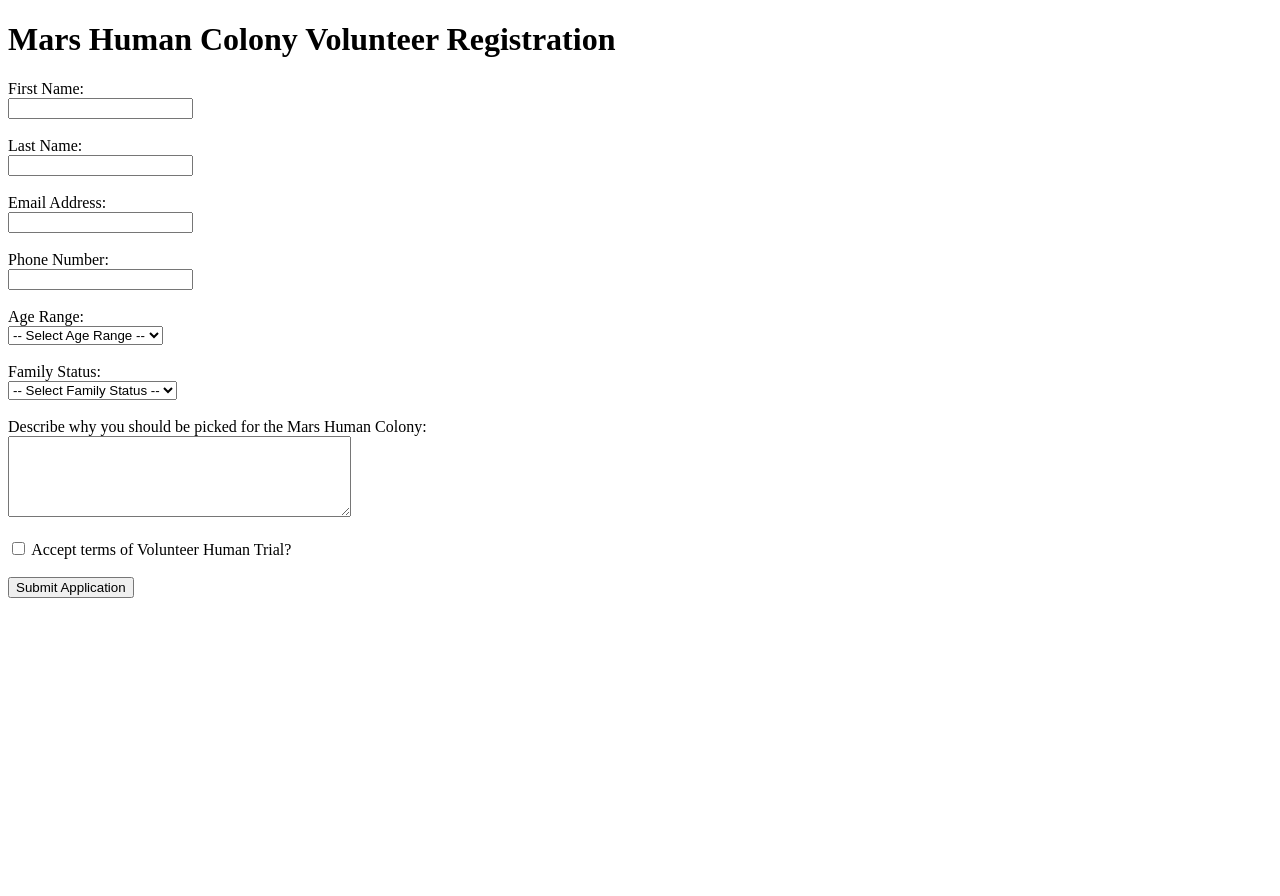
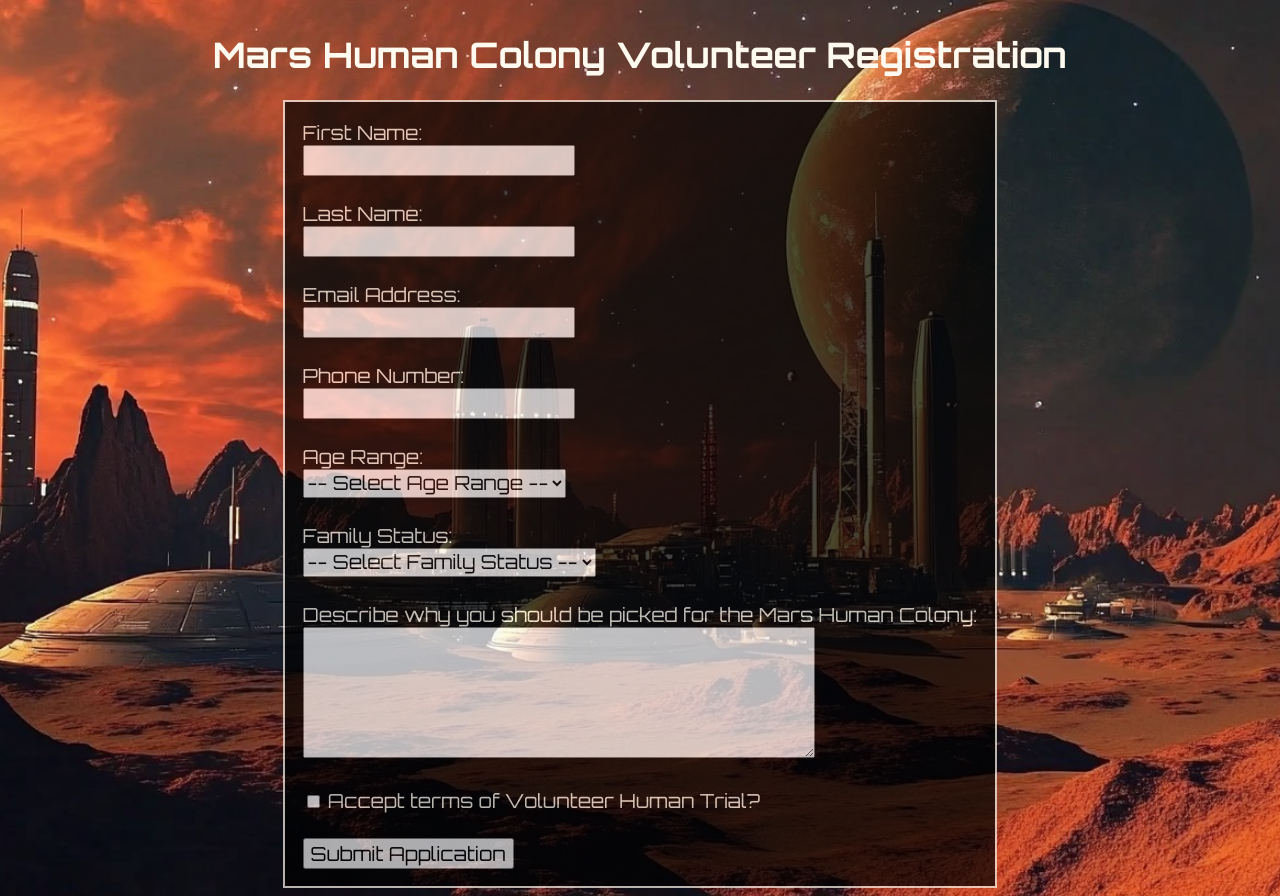
Before and after one commit to code-by-shannon/COSW30, a PHP site: page / in a window 1280 px wide. Before the commit the page ends 598 px from the top, so only its background shows below. Run offline with PHP 8.4, Linux system fonts and the light colour scheme.

Commit message:
assignment complete

```diff
--- a/mars_mission/index.php
+++ b/mars_mission/index.php
@@ -5,8 +5,10 @@
     <title>Martian Volunteers</title>
     <meta name="viewport" content="width=device-width, initial-scale=1.0">
     <link rel="stylesheet" href="styles.css">
+    <link href="https://fonts.googleapis.com/css2?family=Orbitron:wght@400;700&display=swap" rel="stylesheet">
 </head>
-<body>
+
+<body class ="index">
 
 <h1>Mars Human Colony Volunteer Registration</h1>
 
--- a/mars_mission/process_registration.php
+++ b/mars_mission/process_registration.php
@@ -4,9 +4,11 @@
     <meta charset="UTF-8">
     <meta http-equiv="X-UA-Compatible" content="IE=edge">
     <meta name="viewport" content="width=device-width, initial-scale=1.0">
+    <link rel="stylesheet" href="styles.css">
     <title>Registration Confirmation Page</title>
+    <link href="https://fonts.googleapis.com/css2?family=Orbitron:wght@400;700&display=swap" rel="stylesheet">
 </head>
-<body>
+<body class = 'trip_confirm_page'>
 
 <?php
 $first_name = $_POST['first_name'];
@@ -15,6 +17,7 @@ $email = $_POST['email'];
 $phone = $_POST['phone'];
 $age_range = $_POST['age_range'];
 $family_status = $_POST['family_status'];
+$reason = $_POST['reason'];
 
 
 // Check all inputs for data.  If any field is empty, exit program
@@ -32,6 +35,7 @@ if ($_SERVER["REQUEST_METHOD"] !== "POST"){
                 <li>Phone: <?php echo $phone?></li>
                 <li>Age Range: <?php echo $age_range?></li>
                 <li>Family Status: <?php echo $family_status?></li>
+                <li>Reason for request: <?php echo $reason?></li>
                 </ul>
 
         </div>
--- a/mars_mission/styles.css
+++ b/mars_mission/styles.css
@@ -0,0 +1,56 @@
+*{
+    font-family: 'Orbitron', sans-serif;
+    font-size: 1.1rem;
+}
+
+.index{
+    background-image: url(mars_bg.png);
+    background-repeat: no-repeat;
+    background-position: center;
+    background-size: cover;
+    background-color: rgb(149, 7, 7);
+    color:floralwhite;
+    /* form align */
+    display: flex;
+    flex-direction: column;
+    justify-content: center;
+    align-items: center;
+    min-height: 100vh;
+}
+
+.trip_confirm_page{
+    background-image: url(orbit_mars.png);
+    background-repeat: no-repeat;
+    background-position: center;
+    background-size: cover;
+    background-color: rgb(149, 7, 7);
+    color:floralwhite;
+    /* form align */
+    display: flex;
+    flex-direction: column;
+    justify-content: center;
+    align-items: center;
+    min-height: 100vh;
+}
+
+h1{
+    color:floralwhite;
+    text-shadow: 1px 1px 1px 1px black;
+    font-size: 2rem;
+}
+
+form{
+    border: solid 2px floralwhite;
+    padding: 1rem;
+    background-color: black;
+    opacity:.7;
+}
+
+#confirmation{
+    background-color: black;
+    opacity:.8;
+    padding:1rem;
+    border-radius:4px;
+    box-shadow: 2px 2px 1px floralwhite;
+    text-shadow: 1px 1px 1px brown;
+}
```
Also changed, not shown: mars_mission/mars_bg.png (added), mars_mission/orbit_mars.png (added).
